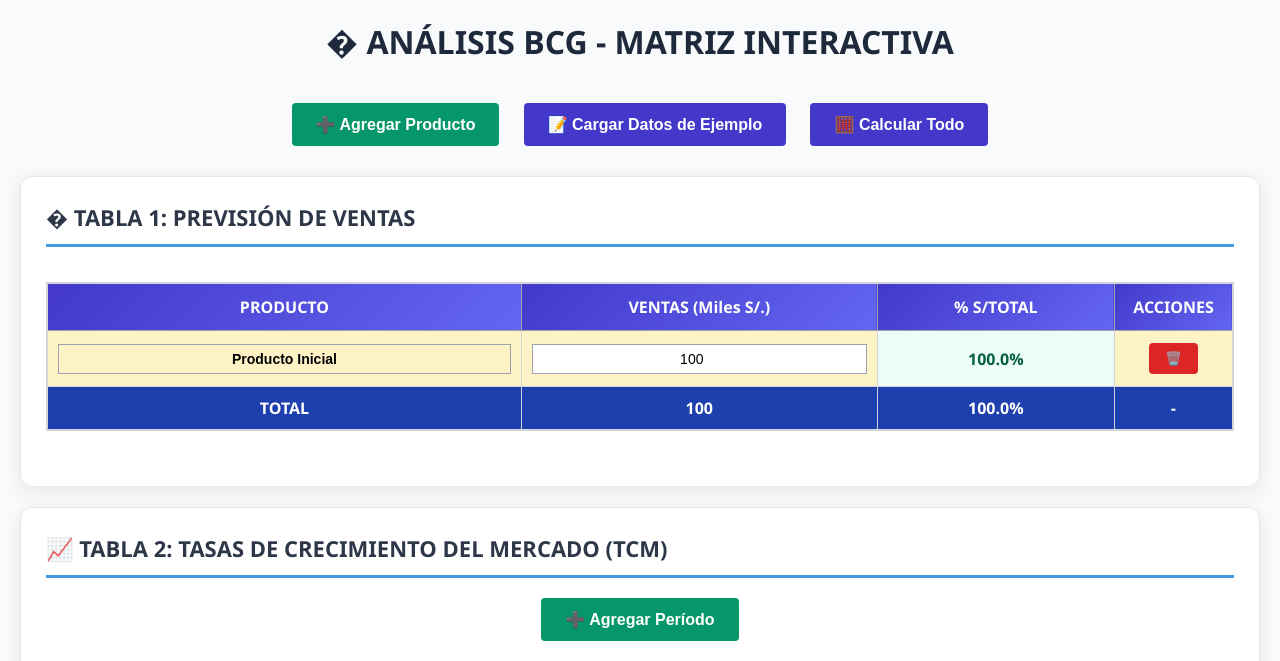
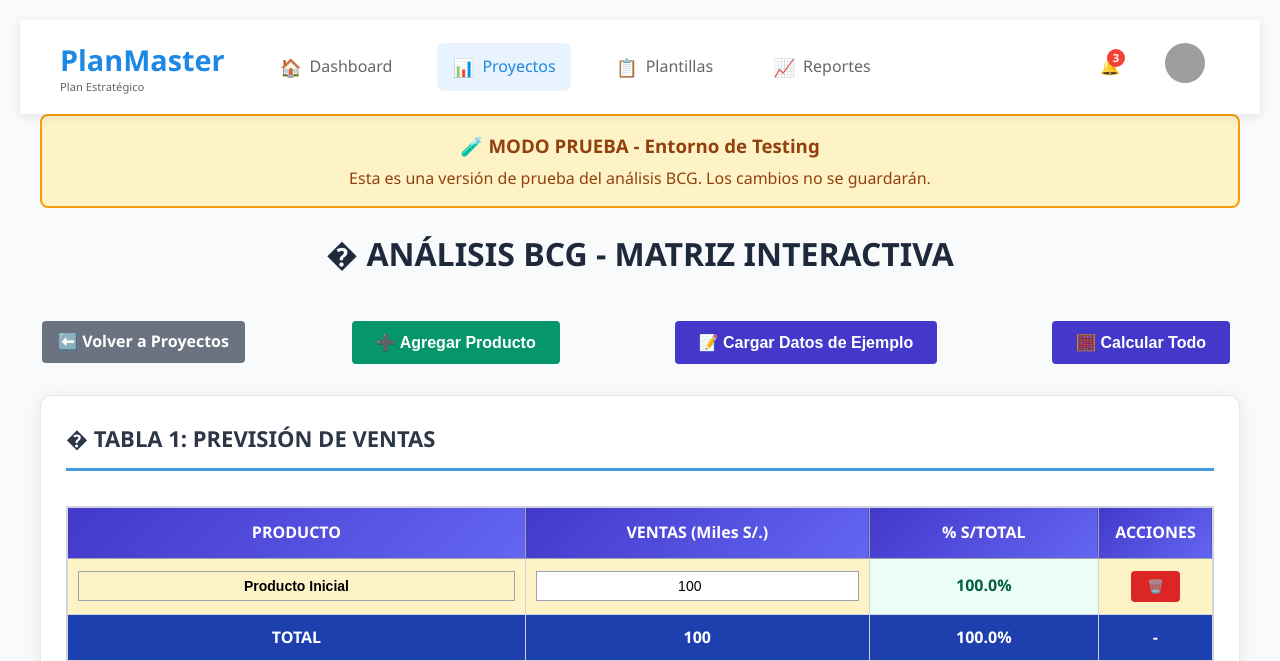
Before and after one commit to UPT-FAING-EPIS/PlanMaster, a PHP site: page /Views/Projects/bcg-test.php in a window 1280 px wide. Shown: the top 661 px of the page. Run offline with PHP 8.4, Linux system fonts and the light colour scheme; the visitor is signed in with stand-in values (Sample User, id 1); grey boxes are pictures that could not be loaded.

Commit message:
solo ten fe

```diff
--- a/Views/Projects/bcg-analysis.php
+++ b/Views/Projects/bcg-analysis.php
@@ -1235,7 +1235,7 @@ $bcg_matrix_json = json_encode($bcg_matrix);
                             🗑️
                         </button>
                     </div>
-                `;
+                ;
 
                 container.appendChild(productRow);
             });
--- a/Views/Projects/bcg-test.php
+++ b/Views/Projects/bcg-test.php
@@ -1,9 +1,35 @@
+<?php
+// Incluir configuraciones necesarias
+session_start();
+require_once __DIR__ . '/../../Controllers/AuthController.php';
+require_once __DIR__ . '/../../Controllers/ProjectController.php';
+require_once __DIR__ . '/../../config/url_config.php';
+
+// Verificar que el usuario esté logueado
+if (!AuthController::isLoggedIn()) {
+    header("Location: " . getBaseUrl() . "/Views/Auth/login.php");
+    exit();
+}
+
+// Obtener datos del usuario para el header
+$user = AuthController::getCurrentUser();
+
+// Para propósitos de test, usamos datos de proyecto ficticio
+$project = [
+    'project_name' => 'Análisis BCG - Modo Test',
+    'id' => 'test'
+];
+?>
 <!DOCTYPE html>
 <html lang="es">
 <head>
     <meta charset="UTF-8">
     <meta name="viewport" content="width=device-width, initial-scale=1.0">
-    <title>📊 ANÁLISIS BCG - MATRIZ INTERACTIVA</title>
+    <title>📊 ANÁLISIS BCG - MATRIZ INTERACTIVA (Test)</title>
+
+    <!-- CSS del sistema -->
+    <link rel="stylesheet" href="<?php echo getBaseUrl(); ?>/Publics/css/styles_dashboard.css">
+    <link rel="stylesheet" href="<?php echo getBaseUrl(); ?>/Publics/css/styles_bcg_analysis.css">
     <style>
         * { margin: 0; padding: 0; box-sizing: border-box; }
         body { font-family: 'Segoe UI', Tahoma, Geneva, Verdana, sans-serif; background: #f8fafc; padding: 20px; }
@@ -90,10 +116,19 @@
     </style>
 </head>
 <body>
+    <?php include 'header.php'; ?>
+
     <div class="container">
+        <!-- Notificación modo test -->
+        <div style="background: #fef3c7; border: 2px solid #f59e0b; border-radius: 8px; padding: 15px; margin-bottom: 20px; text-align: center;">
+            <h3 style="color: #92400e; margin: 0;">🧪 MODO PRUEBA - Entorno de Testing</h3>
+            <p style="color: #92400e; margin: 5px 0 0 0;">Esta es una versión de prueba del análisis BCG. Los cambios no se guardarán.</p>
+        </div>
+
         <h1 style="text-align: center; color: #1e293b; margin-bottom: 40px; font-size: 32px;">� ANÁLISIS BCG - MATRIZ INTERACTIVA</h1>
 
         <div class="nav-buttons" style="text-align: center; margin-bottom: 30px;">
+            <a href="<?php echo getBaseUrl(); ?>/Views/Users/projects.php" class="excel-btn" style="background: #6b7280; color: white; text-decoration: none;">⬅️ Volver a Proyectos</a>
             <button class="excel-btn success" onclick="addProduct()">➕ Agregar Producto</button>
             <button class="excel-btn primary" onclick="loadExampleData()">📝 Cargar Datos de Ejemplo</button>
             <button class="excel-btn primary" onclick="calculateAllMetrics()">🧮 Calcular Todo</button>
@@ -1702,5 +1737,11 @@ Posición: ${positioning.position || 'Perro 🐕'}</title>
             console.log('🔧 Funciones de debug disponibles: debugBCG(), calculateAllMetrics()');
         });
     </script>
+
+    </div> <!-- Cerrar container -->
+
+    <?php include __DIR__ . '/../Users/footer.php'; ?>
+
+    <script src="<?php echo getBaseUrl(); ?>/Publics/js/dashboard.js"></script>
 </body>
 </html>
--- a/Views/Projects/value-chain.php
+++ b/Views/Projects/value-chain.php
@@ -284,8 +284,8 @@ $debilidades = isset($fodaData['debilidad']) ? $fodaData['debilidad'] : [];
                         <h4>Siguiente paso: Matriz BCG</h4>
                         <p>El siguiente paso es realizar la <strong>Matriz BCG</strong> para analizar la cartera de productos.</p>
                         <div class="action-buttons">
-                            <a href="bcg-analysis.php?id=<?php echo $project_id; ?>" class="btn btn-continue">
-                                📊 Continuar a Matriz BCG
+                            <a href="bcg-test.php" class="btn btn-continue">
+                                📊 Continuar a Matriz BCG (Test)
                             </a>
                         </div>
                     </div>
```
